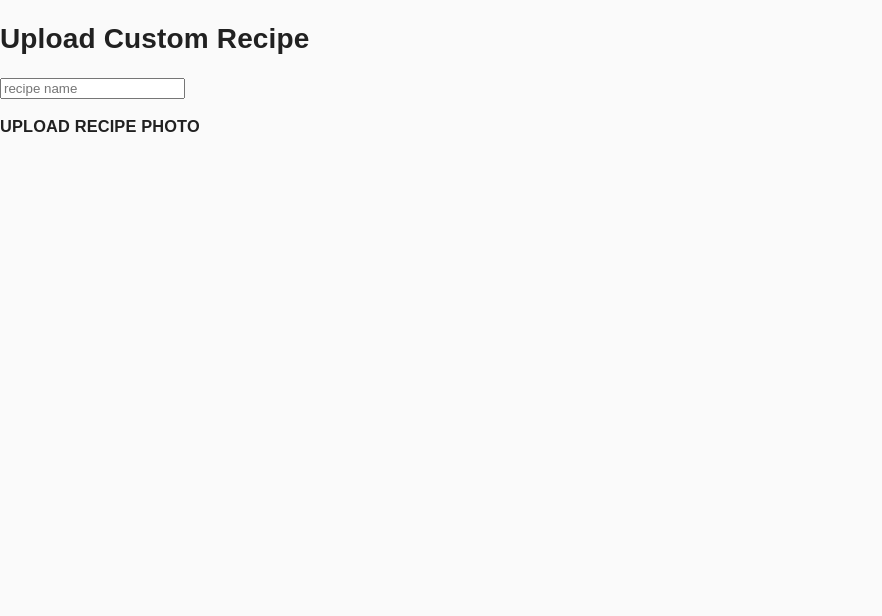
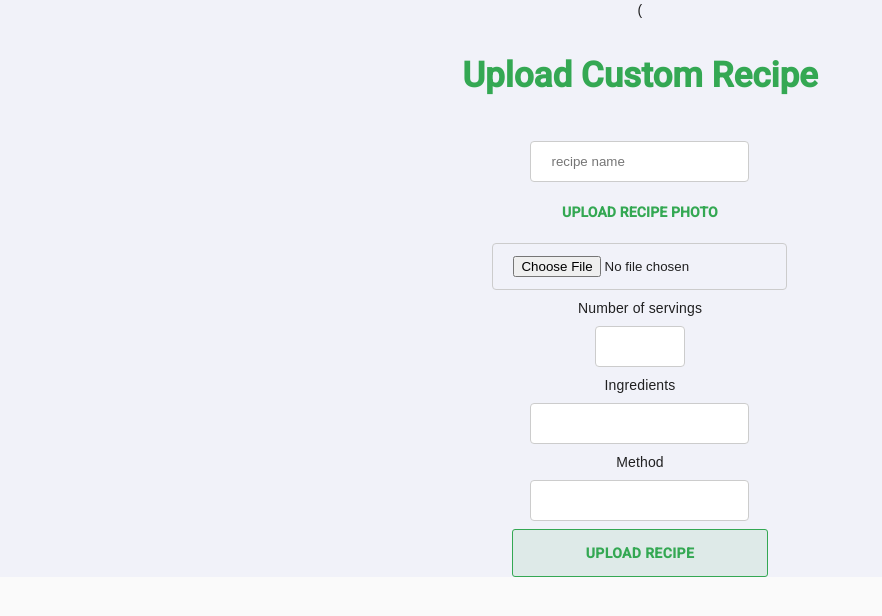
Before and after one commit to TeamEazyMeals/eazy-meals, a React (Create React App) app: page /findrecipes/uploadcustomrecipe in a window 1280 px wide. Shown: the top 616 px of the page, without its empty margins (0-882 px from the left). Built offline with nearby package versions, Linux system fonts and the light colour scheme; what gotrue-js would draw is missing.

Commit message:
meal type ternary added

```diff
--- a/src/api/cms/cms.js
+++ b/src/api/cms/cms.js
@@ -34,6 +34,7 @@ const syncRecipes = async () => {
     };
 
   });
+
   window.localStorage.setItem("recipes", JSON.stringify(transformedRecipes));
   return transformedRecipes;
 };
--- a/src/components/GetRecipe/GetRecipe.jsx.jsx
+++ b/src/components/GetRecipe/GetRecipe.jsx.jsx
@@ -66,15 +66,13 @@ const GetRecipe = () => {
       </Header>
       <Body>
         <h1>{recipes.name}</h1>
-
+        {console.log(recipes)}
         {recipes.photo && <img src={recipes.photo} alt={recipes.photo} />}
-
         <h2>Time in Minutes:{recipes.timeInMinutes}</h2>
         <h2>Description</h2>
         <p>{recipes.description}</p>
         <h2>Set Servings</h2>
         <SetServings count={count} setCount={setCount} />
-
         <Button onClick={() => setShowRecipe(!showrecipe)}>ingredients</Button>
         {showrecipe && (
           <div>
--- a/src/components/MealPlan/MealPlan.jsx
+++ b/src/components/MealPlan/MealPlan.jsx
@@ -1,23 +1,27 @@
 import React, { useState } from "react";
 import { Dropdown } from "react-dropdown";
 
-const MealPlan = (props) => {
-  const [optionValue, setOptionValue] = useState("");
-  const handleSelect = (e) => {
+const MealPlan = () => {
+  const [dayValue, setDayValue] = useState("");
+  const [mealTypeValue, setMealTypeValue] = useState("");
+  const handleDaySelect = (e) => {
     console.log(e.target.value);
-    setOptionValue(e.target.value);
+    setDayValue(e.target.value);
+  };
+
+  const handleMealTypeSelect = (e) => {
+    console.log(e.target.value);
+    setMealTypeValue(e.target.value);
   };
 
   return (
     <div>
       <h1>Welcome Busi...</h1>
-
       <p> Please select your meal plan</p>
-
       <form>
         <label for="days">Please select a day:</label>
 
-        <select id="dropdown" onChange={handleSelect}>
+        <select id="dropdown" onChange={handleDaySelect}>
           <option value="Sunday">Sunday</option>
           <option value="Monday">Monday</option>
           <option value="Tuesday">Tuesday</option>
@@ -29,7 +33,7 @@ const MealPlan = (props) => {
         <br />
 
         <label for="days">Please select a Type:</label>
-        <select id="dropdown" onChange={handleSelect}>
+        <select id="dropdown" onChange={handleMealTypeSelect}>
           <option value="Breakfast">Breakfast</option>
           <option value="Lunch">Lunch</option>
           <option value="Dinner">Dinner</option>
@@ -39,6 +43,16 @@ const MealPlan = (props) => {
         <br />
         <input type="submit" value="Submit" />
       </form>
+      {mealTypeValue === "" ? (
+        <b></b>
+      ) : dayValue !== "" ? (
+        <div>
+          <b>Selected Meal Type: {mealTypeValue}</b> <br></br>
+          <b>Selected Day:{dayValue}</b>
+        </div>
+      ) : (
+        <p>Please select Meal Type and Day.</p>
+      )}
     </div>
   );
 };
--- a/src/components/UploadCustomRecipe/UploadCustomRecipe.jsx
+++ b/src/components/UploadCustomRecipe/UploadCustomRecipe.jsx
@@ -1,13 +1,152 @@
-import React from "react"
+import React from "react";
+import useUploadCustom from "./useUploadCustom";
+import styled from "styled-components";
+import { Button } from "@material-ui/core";
 
-const  UploadCustomRecipe = ()=>{
-    return (
-      <div>
-        <h1> Upload Custom Recipe</h1>
-        <input type="text" placeholder="recipe name"></input>
-        <h3>UPLOAD RECIPE PHOTO</h3>
-      </div>
-    );
-}
+const Wrapper = styled.div`
+  display: flex;
+  flex-direction: column;
+  align-items: center;
+  background-color: #f1f2f9;
+`;
+const Header = styled.h1`
+  color: #34a853;
+  font-family: Roboto;
+  font-size: 35px;
+  font-style: normal;
+  font-weight: 900;
+  line-height: 66px;
+  letter-spacing: 0px;
+  text-align: center;
+`;
+const Title = styled.h3`
+  font-family: Roboto;
+  font-size: 14px;
+  font-weight: 600;
+  line-height: 17px;
+  color: #34a853;
+  text-align: center;
+  margins: 0;
+`;
+const Form = styled.form`
+  display: flex;
+  flex-direction: column;
+  align-items: center;
+`;
 
-export default  UploadCustomRecipe;
+const Input = styled.input`
+  padding: 12px 20px;
+  margin: 8px 0;
+  display: inline-block;
+  border: 1px solid #ccc;
+  border-radius: 4px;
+  box-sizing: border-box;
+`;
+
+const StyledButton = styled(Button)`
+  && {
+    padding: 1rem;
+    height: 48px;
+    width: 256px;
+    border: 1px solid #34a853;
+    color: #34a853;
+    font-weight: 700;
+    border-radius: 3px;
+    background: rgba(52, 168, 83, 0.1);
+  }
+`;
+
+const UploadCustomRecipe = () => {
+  const {
+    method,
+    methodHandler,
+    recipeObject,
+    selectedFileHandler,
+    servings,
+    servingsHandler,
+    ingredients,
+    ingredientsHandler,
+    recipeName,
+    recipeNameHandler,
+    fileDataHandler,
+  } = useUploadCustom();
+
+  return (
+    <>
+      {!localStorage.getItem("customRecipe") && (
+        <Wrapper>
+          (
+          <Form name="uploadCustomRecipe" onSubmit={fileDataHandler}>
+            <Header> Upload Custom Recipe</Header>
+
+            <Input
+              type="text"
+              placeholder="recipe name"
+              value={recipeName}
+              onChange={recipeNameHandler}
+            />
+            <Title>UPLOAD RECIPE PHOTO</Title>
+
+            <Input
+              type="file"
+              accept="image/*, file"
+              onChange={selectedFileHandler}
+            />
+
+            <label for="servings">Number of servings</label>
+            <Input
+              type="number"
+              min="1"
+              max="20"
+              id="servings"
+              value={servings}
+              onChange={servingsHandler}
+            />
+
+            <label for="ingredents">Ingredients</label>
+            <Input
+              type="textField"
+              id="ingredients"
+              value={ingredients}
+              onChange={ingredientsHandler}
+            />
+
+            <label for="method">Method</label>
+            <Input
+              type="textField"
+              id="method"
+              value={method}
+              onChange={methodHandler}
+            />
+            <StyledButton type="submit" href="/findrecipes/uploadcustomrecipe">
+              {" "}
+              Upload Recipe
+            </StyledButton>
+          </Form>
+        </Wrapper>
+      )}
+
+      {localStorage.getItem("customRecipe") && (
+        <div>
+          {recipeObject.map((item) => {
+            return (
+              <ul>
+                <li>{item.name}</li>
+                <li>{item.serves}</li>
+                {/* <li>{item.photo}</li> */}
+                <li>{item.ingredients}</li>
+                <li>{item.method}</li>
+              </ul>
+            );
+          })}
+          <StyledButton href="/findrecipes/uploadcustomrecipe">
+            Edit Recipe
+          </StyledButton>
+
+        </div>
+      )}
+    </>
+  );
+};
+
+export default UploadCustomRecipe;
--- /dev/null
+++ b/src/components/UploadCustomRecipe/useUploadCustom.js
@@ -0,0 +1,68 @@
+import React, { useState } from "react";
+import { useHistory } from "react-router-dom";
+
+const useUploadCustom = () => {
+  const [recipeName, setRecipeName] = useState("");
+  const [selectedFile, setSelectedFile] = useState(null);
+  const [servings, setServings] = useState();
+  const [ingredients, setIngredients] = useState("");
+  const [method, setMethod] = useState("");
+  const [uploading, setUploading] = useState(false);
+
+  const history = useHistory();
+
+  const recipeNameHandler = (e) => {
+    setRecipeName(e.target.value);
+    console.log(recipeName);
+  };
+
+  const servingsHandler = (e) => {
+    setServings(e.target.value);
+  };
+
+  const selectedFileHandler = (e) => {
+    setSelectedFile(e.target.files[0]);
+  };
+
+  const ingredientsHandler = (e) => {
+    setIngredients(e.value);
+  };
+
+  const methodHandler = (e) => {
+    setMethod(e.target.value);
+  };
+  const fileDataHandler = () => {
+    const customRecipe = [
+      {
+        name: recipeName,
+        serves: servings,
+        photo: selectedFile,
+        ingredientList: ingredients,
+        steps: method,
+      },
+    ];
+
+    console.log(customRecipe);
+    localStorage.setItem("customRecipe", JSON.stringify(customRecipe));
+
+
+  };
+const recipeObject = JSON.parse(localStorage.getItem("customRecipe"));
+
+
+  return{
+      method,
+      methodHandler,
+      recipeObject,
+      selectedFileHandler,
+      servings,
+      servingsHandler,
+      ingredients,
+      ingredientsHandler,
+      recipeName,
+      recipeNameHandler,
+      fileDataHandler,
+  }
+};
+
+export default useUploadCustom;
```
